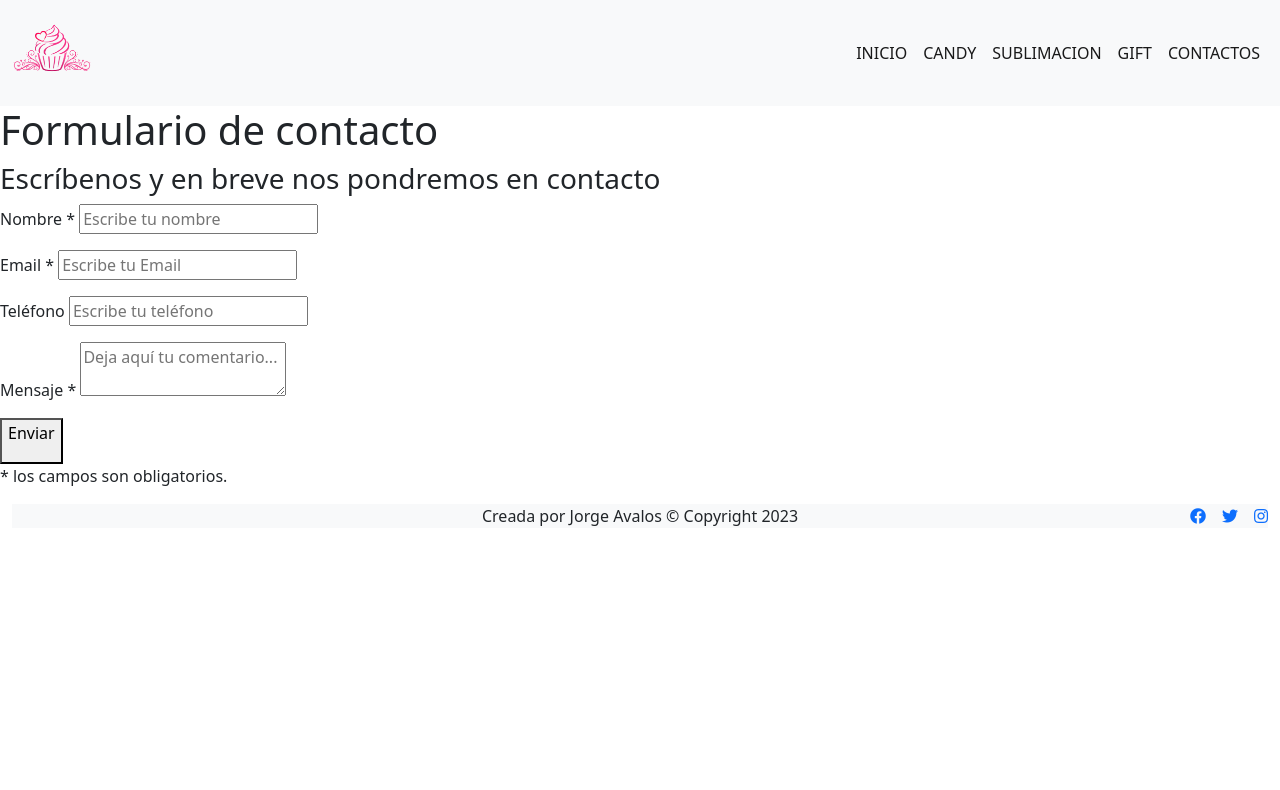
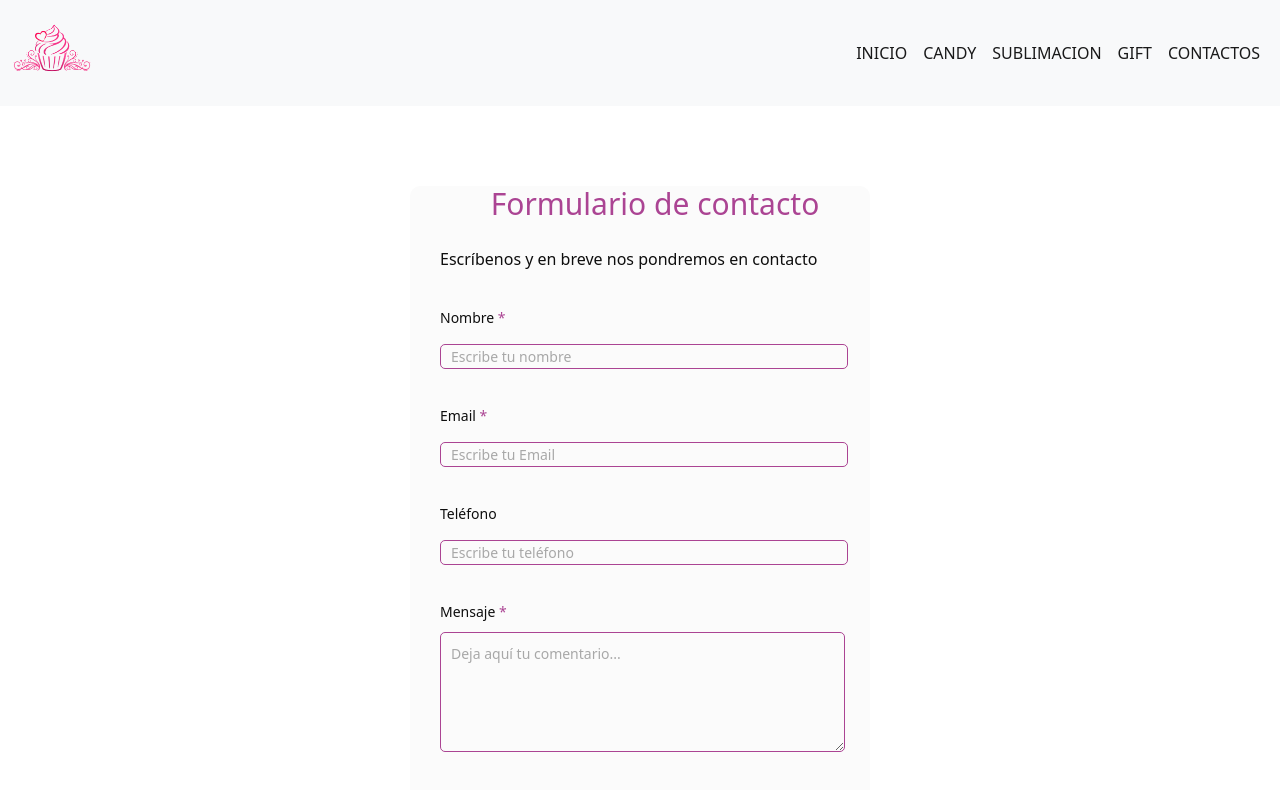
Before and after one commit to javalos87/Piccolina, a plain HTML site: page pages/contactos.html in a window 1280 px wide. Shown: the top 790 px of the page. Drawn offline with nearby package versions, Linux system fonts and the light colour scheme.

Commit message:
Contactos v2

```diff
--- a/css/styles.css
+++ b/css/styles.css
@@ -31,3 +31,98 @@
   font-size: 1rem;
   margin-left: 1rem;
 }
+
+/* --------------------------- Pagina Contactos --------------------------- */
+
+.contact_form {
+  width: 460px;
+  height: auto;
+  margin: 80px auto;
+  border-radius: 10px;
+  padding-top: 0;
+  padding-bottom: 0;
+  background-color: #fbfbfb;
+  padding-left: 30px;
+}
+input {
+  background-color: #fbfbfb;
+  width: 408px;
+  height: 25px;
+  border-radius: 5px;
+  border-style: solid;
+  border-width: 1px;
+  border-color: #ab4493;
+  margin-top: 1rem;
+  padding-left: 10px;
+  margin-bottom: 20px;
+}
+textarea {
+  background-color: #fbfbfb;
+  width: 405px;
+  height: 120px;
+  border-radius: 5px;
+  border-style: solid;
+  border-width: 1px;
+  border-color: #ab4493;
+  margin-top: 10px;
+  padding-left: 10px;
+  margin-bottom: 10px;
+  padding-top: 10px;
+}
+label {
+  display: block;
+  float: center;
+}
+button {
+  height: 45px;
+  padding-left: 5px;
+  padding-right: 5px;
+  margin-bottom: 20px;
+  margin-top: 10px;
+  text-transform: uppercase;
+  background-color: #ab4493;
+  border-color: #ab4493;
+  border-style: solid;
+  border-radius: 10px;
+  width: 420px;
+  cursor: pointer;
+}
+button p {
+  color: #fff;
+}
+span {
+  color: #ab4493;
+}
+.aviso {
+  font-size: 13px;
+  color: #0e0e0e;
+}
+h1 {
+  font-size: 30px;
+  text-align: center;
+  padding-bottom: 20px;
+  color: #ab4493;
+}
+h3 {
+  font-size: 16px;
+  padding-bottom: 30px;
+  color: #0e0e0e;
+}
+p {
+  font-size: 14px;
+  color: #0e0e0e;
+}
+::-webkit-input-placeholder {
+  color: #a8a8a8;
+}
+::-webkit-textarea-placeholder {
+  color: #a8a8a8;
+}
+.formulario input:focus {
+  outline: 0;
+  border: 1px solid #97d848;
+}
+.formulario textarea:focus {
+  outline: 0;
+  border: 1px solid #97d848;
+}
```
